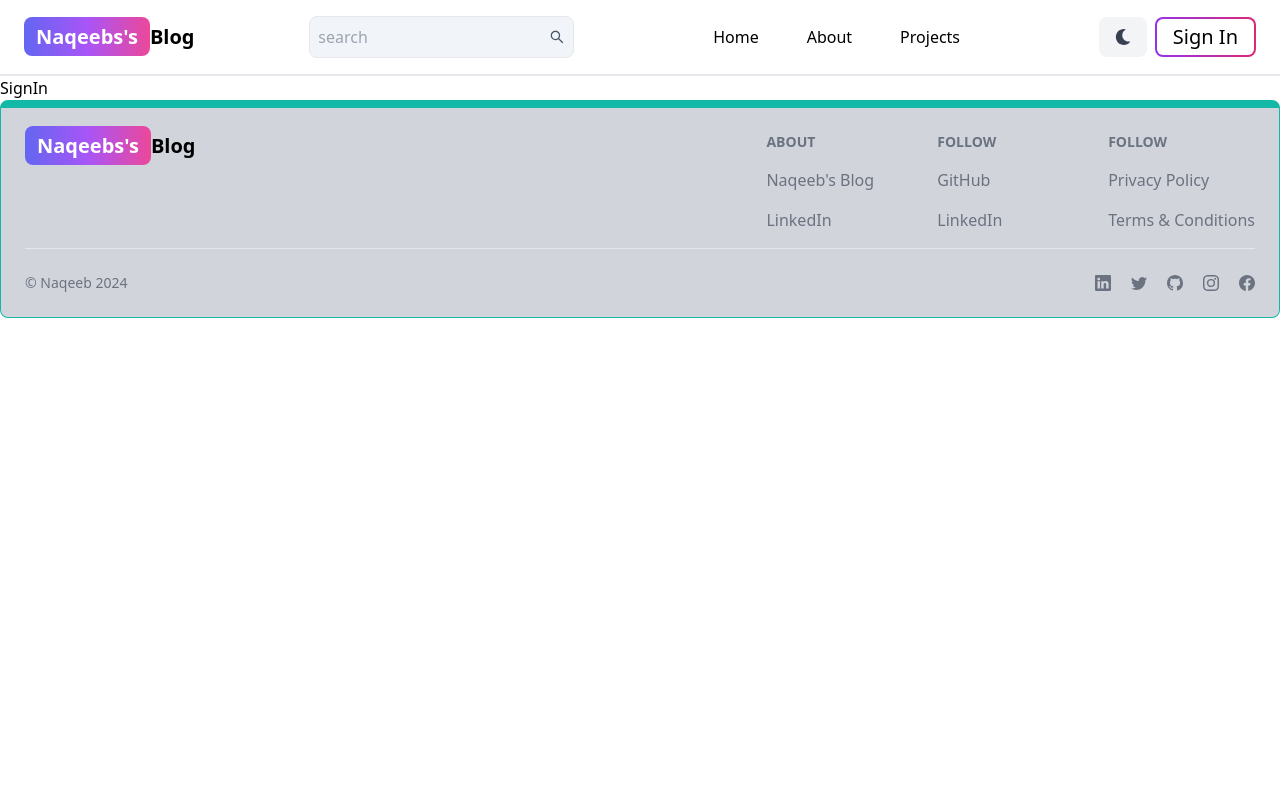
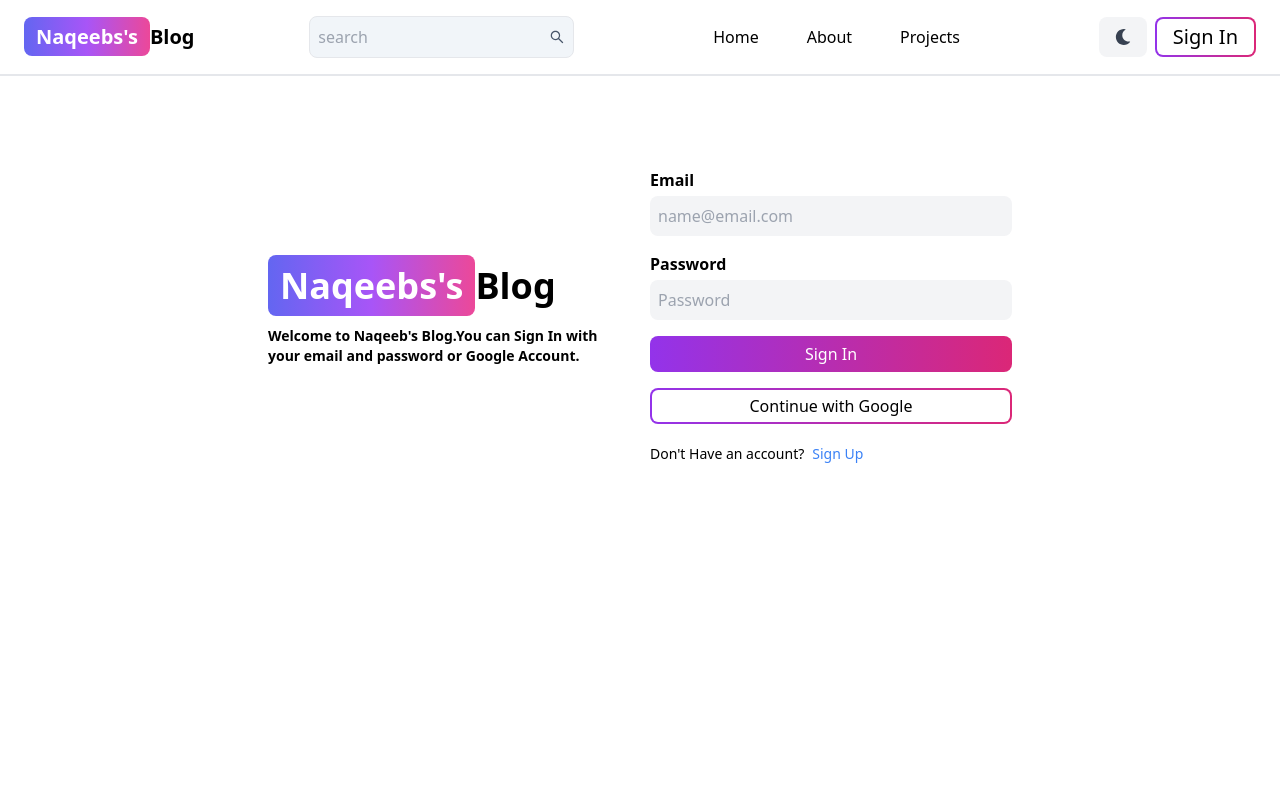
Before and after one commit to Naqibur-Rehman/mern-blog, a React (Vite) app in the folder client/: page /sign-in in a window 1280 px wide. Shown: the top 800 px of the page. Built offline with nearby package versions, Linux system fonts and the light colour scheme.

Commit message:
added singn in fuctionality to frontend

```diff
--- a/client/src/pages/SignIn.jsx
+++ b/client/src/pages/SignIn.jsx
@@ -1,8 +1,142 @@
+import { useState } from "react";
+import { Link, useNavigate } from "react-router-dom";
 
 const SignIn = () => {
+  const [formData, setFormData] = useState({});
+  const [errorMessage, setErrorMessage] = useState(null);
+  const [loading, setLoading] = useState(false);
+
+  const navigate = useNavigate();
+
+  const handleChange = (e) => {
+    setFormData({ ...formData, [e.target.id]: e.target.value.trim() });
+  };
+
+  const handleSubmit = async (e) => {
+    e.preventDefault();
+
+    if (!formData.email || !formData.password) {
+      return setErrorMessage("All the fields are required!");
+    } else {
+      setErrorMessage(null);
+    }
+
+    try {
+      setLoading(true);
+      setErrorMessage(null);
+      const res = await fetch("/api/auth/signin", {
+        method: "POST",
+        headers: { "Content-Type": "application/json" },
+        body: JSON.stringify(formData),
+      });
+      const data = await res.json();
+      if (data.success === false) {
+        setLoading(false);
+        return setErrorMessage(data.message);
+      }
+      setLoading(false);
+      if (res.ok) {
+        navigate("/");
+      }
+    } catch (error) {
+      console.log(error);
+      setLoading(false);
+    }
+  };
+
   return (
-    <div>SignIn</div>
-  )
-}
+    <div className="min-h-screen mt-20">
+      <div className="flex flex-col  p-3 gap-5 max-w-3xl mx-auto md:flex-row md:items-center">
+        {/* left side */}
+        <div className="flex-1 text-center md:text-left">
+          <Link to="/" className="text-4xl font-bold dark:text-white">
+            <span className="px-3 py-1.5 bg-gradient-to-r from-indigo-500 via-purple-500 to-pink-500 rounded-lg text-white">
+              Naqeebs&apos;s
+            </span>
+            Blog
+          </Link>
+          <p className="mt-5 font-semibold text-sm">
+            Welcome to Naqeeb&apos;s Blog.You can Sign In with your email and password or
+            Google Account.
+          </p>
+        </div>
+        {/* right side */}
+        <div className="flex-1">
+          <form className="flex flex-col gap-4" onSubmit={handleSubmit}>
+            <div>
+              <label htmlFor="email" className="font-semibold">
+                Email
+              </label>
+              <input
+                id="email"
+                type="email"
+                placeholder="name@email.com"
+                className="mt-1 p-2 w-full bg-gray-100 outline-teal-400 rounded-lg"
+                onChange={handleChange}
+              />
+            </div>
+            <div>
+              <label htmlFor="password" className="font-semibold">
+                Password
+              </label>
+              <input
+                id="password"
+                type="password"
+                placeholder="Password"
+                className="p-2 mt-1 w-full bg-gray-100 outline-teal-400 rounded-lg"
+                onChange={handleChange}
+              />
+            </div>
+            <button
+              type="submit"
+              className="p-1.5 rounded-lg bg-gradient-to-r from-purple-600 to-pink-600 hover:bg-gradient-to-l text-white"
+              disabled={loading}
+            >
+              {loading ? (
+                <>
+                  <svg
+                    aria-hidden="true"
+                    className=" mx-auto h-6 self-center text-white animate-spin dark:text-gray-600 fill-white"
+                    viewBox="0 0 100 101"
+                    fill="none"
+                    xmlns="http://www.w3.org/2000/svg"
+                  >
+                    <path
+                      d="M100 50.5908C100 78.2051 77.6142 100.591 50 100.591C22.3858 100.591 0 78.2051 0 50.5908C0 22.9766 22.3858 0.59082 50 0.59082C77.6142 0.59082 100 22.9766 100 50.5908ZM9.08144 50.5908C9.08144 73.1895 27.4013 91.5094 50 91.5094C72.5987 91.5094 90.9186 73.1895 90.9186 50.5908C90.9186 27.9921 72.5987 9.67226 50 9.67226C27.4013 9.67226 9.08144 27.9921 9.08144 50.5908Z"
+                      fill="currentColor"
+                    />
+                    <path
+                      d="M93.9676 39.0409C96.393 38.4038 97.8624 35.9116 97.0079 33.5539C95.2932 28.8227 92.871 24.3692 89.8167 20.348C85.8452 15.1192 80.8826 10.7238 75.2124 7.41289C69.5422 4.10194 63.2754 1.94025 56.7698 1.05124C51.7666 0.367541 46.6976 0.446843 41.7345 1.27873C39.2613 1.69328 37.813 4.19778 38.4501 6.62326C39.0873 9.04874 41.5694 10.4717 44.0505 10.1071C47.8511 9.54855 51.7191 9.52689 55.5402 10.0491C60.8642 10.7766 65.9928 12.5457 70.6331 15.2552C75.2735 17.9648 79.3347 21.5619 82.5849 25.841C84.9175 28.9121 86.7997 32.2913 88.1811 35.8758C89.083 38.2158 91.5421 39.6781 93.9676 39.0409Z"
+                      fill="currentFill"
+                    />
+                  </svg>
+                  <span className="sr-only">Loading...</span>
+                </>
+              ) : (
+                "Sign In"
+              )}
+            </button>
+            <div className="p-0.5 bg-gradient-to-r from-purple-600 to-pink-600 rounded-lg">
+              <button className="h-5/6 p-1 w-full bg-white  rounded-md hover:bg-gradient-to-r from-purple-600 to-pink-600 hover:text-white">
+                Continue with Google
+              </button>
+            </div>
+          </form>
+          <div className="flex gap-2 mt-5 text-sm">
+            <p>Don&apos;t Have an account?</p>
+            <Link to="/sign-up" className="text-blue-500">
+              Sign Up
+            </Link>
+          </div>
+          {errorMessage && (
+            <div className="p-2 mt-2 rounded-lg bg-red-200">
+              <p className="text-red-900 text-sm">* {errorMessage}</p>
+            </div>
+          )}
+        </div>
+      </div>
+    </div>
+  );
+};
 
-export default SignIn
+export default SignIn;
--- a/client/src/pages/SignUP.jsx
+++ b/client/src/pages/SignUP.jsx
@@ -56,7 +56,7 @@ const SignUp = () => {
             Blog
           </Link>
           <p className="mt-5 font-semibold text-sm">
-            Welcome to Naqeeb&apos;s Blog.You can Sign Up with your email or
+            Welcome to Naqeeb&apos;s Blog.You can Sign Up with your email and password or
             google account.
           </p>
         </div>
@@ -130,7 +130,7 @@ const SignUp = () => {
             </button>
             <div className="p-0.5 bg-gradient-to-r from-purple-600 to-pink-600 rounded-lg">
               <button className="h-5/6 p-1 w-full bg-white  rounded-md hover:bg-gradient-to-r from-purple-600 to-pink-600 hover:text-white">
-                Google Sign In
+                Continue with Google
               </button>
             </div>
           </form>
```
